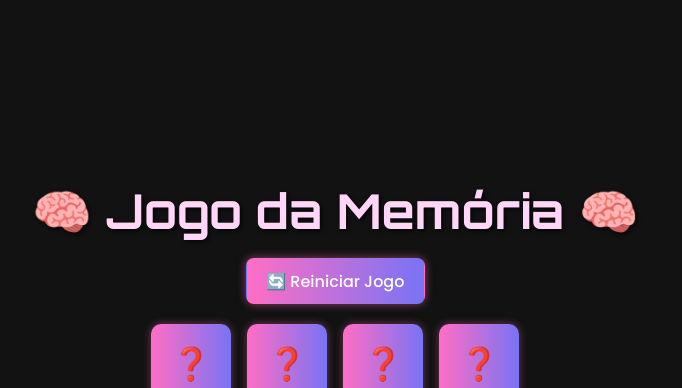
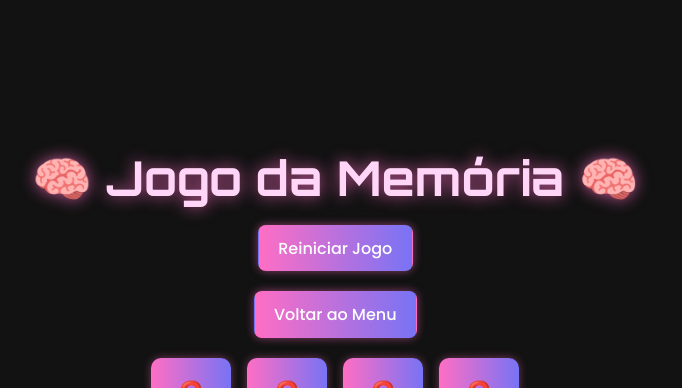
Before and after one commit to joyceaguiar/memory-game, a React (Vite) app in the folder frontend/: page / in a window 1280 px wide. Both pictures are taken after a click on the button "Fácil". Shown: the top 388 px of the page, without its empty margins (0-682 px from the left). Built offline with nearby package versions, Linux system fonts and the light colour scheme; no server answers.

Commit message:
adicionei um botão de voltar ao menu

```diff
--- a/frontend/src/components/GameBoard.css
+++ b/frontend/src/components/GameBoard.css
@@ -223,3 +223,12 @@
     min-height: 100vh;
     text-align: center;
   }
+
+  @keyframes glowUp {
+    from {
+      text-shadow: 0 0 8px rgba(255, 110, 196, 0.4);
+    }
+    to {
+      text-shadow: 0 0 20px rgba(255, 110, 196, 0.9);
+    }
+  }
--- a/frontend/src/components/GameBoard.jsx
+++ b/frontend/src/components/GameBoard.jsx
@@ -15,6 +15,7 @@ function GameBoard() {
     const [tempoRestante, setTempoRestante] = useState(null);
     const [timerAtivo, setTimerAtivo] = useState(false);
     const [derrota, setDerrota] = useState(false);
+
 
     const iniciarJogo = (nivel) => {
         setNivelSelecionado(nivel);
@@ -145,6 +146,19 @@ function GameBoard() {
         }
     };
 
+    const voltarParaMenu = () => {
+        setNivelSelecionado(null);
+        setCards([]);
+        setSelected([]);
+        setMatched([]);
+        setVitoria(false);
+        setTentativas(0);
+        setTempoRestante(null);
+        setTimerAtivo(false);
+        setDerrota(false);
+    };
+
+
     // interface
     return (
         <div className="container">
@@ -189,7 +203,10 @@ function GameBoard() {
                             😢 slk, ruim demais! Perdeu, parceiro!
                         </div>
                     )}
-                    <button onClick={reiniciarJogo}>🔄 Reiniciar Jogo</button>
+                    <button onClick={() => iniciarJogo(nivelSelecionado)}> Reiniciar Jogo</button>
+                    <button onClick={voltarParaMenu}> Voltar ao Menu</button>
+
+
                     <div className={`board board-${nivelSelecionado?.toLowerCase()}`}>
 
                         {cards.map((card, index) => {
```
